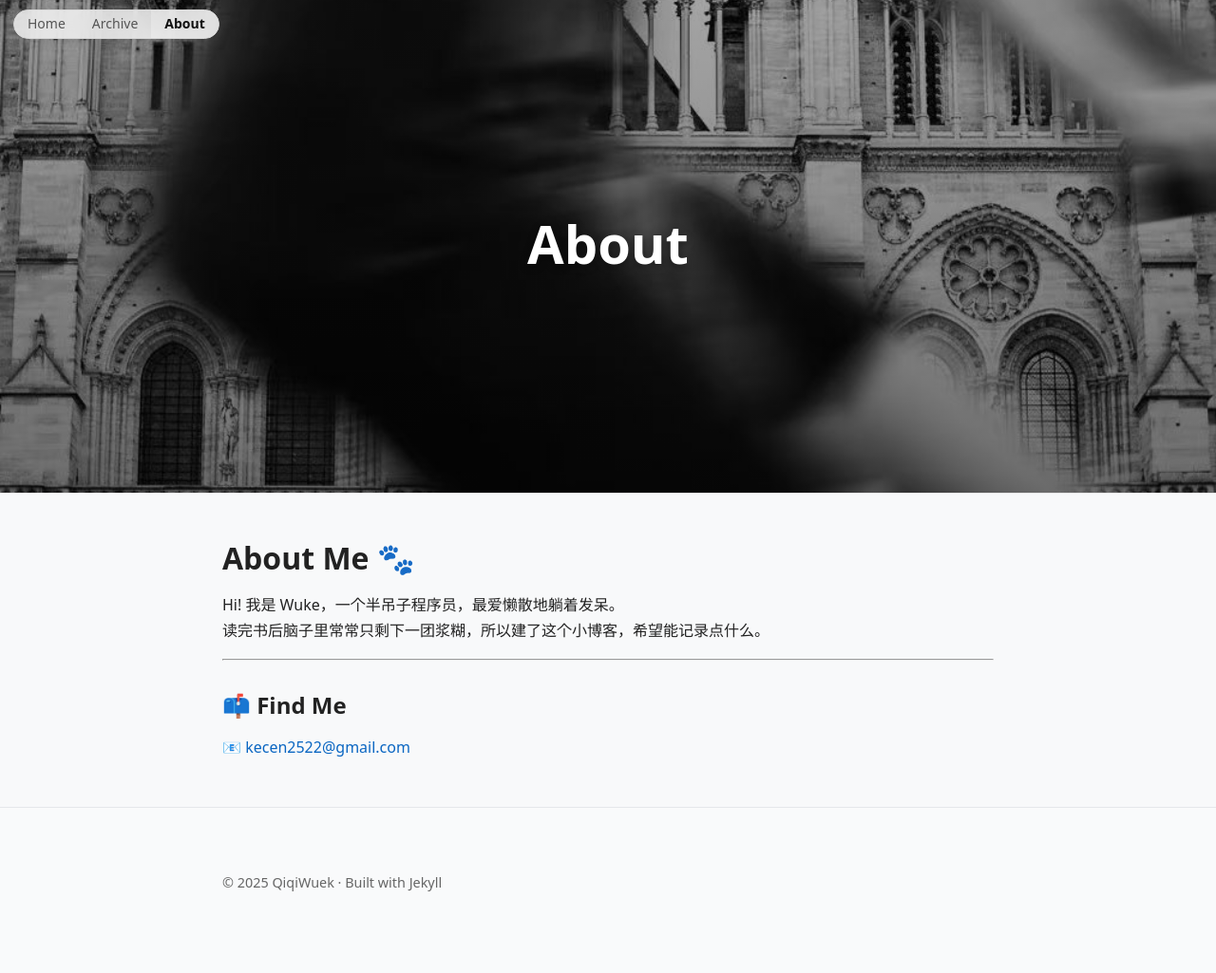
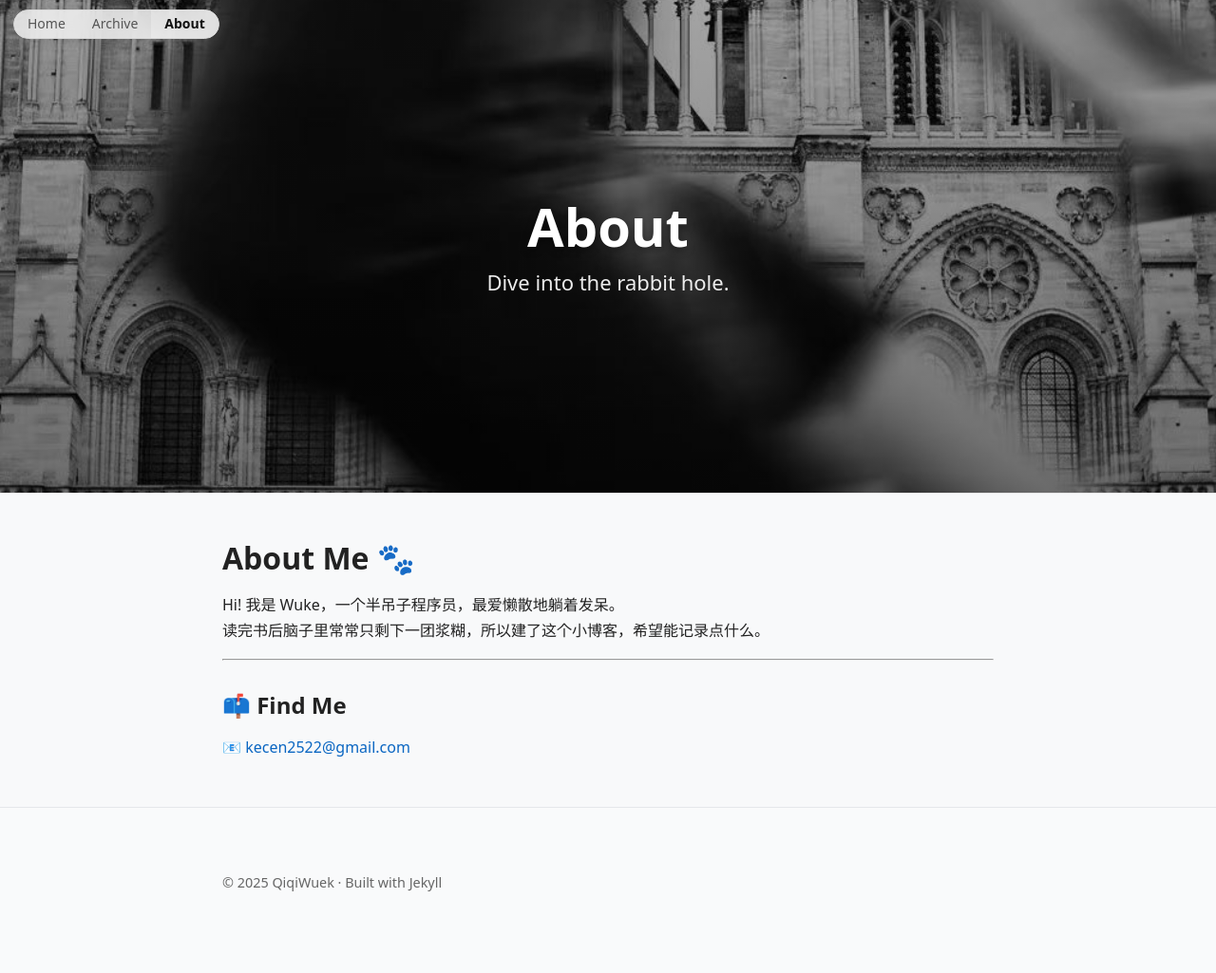
Before and after one commit to qiqiWuek/blog, a Jekyll site: the page built from about.md, in a window 1280 px wide. Shown: the whole page at 95% size. Built offline with Jekyll 4.4.1, drawn with Linux system fonts in a browser that asks for light colours.

Commit message:
dive into

```diff
--- a/_layouts/page.html
+++ b/_layouts/page.html
@@ -30,6 +30,7 @@
     <div class="home-hero__text">
         <h1>{{ page.title }}</h1>
         {% if page.subtitle %}<p>{{ page.subtitle }}</p>{% endif %}
+        <p class="hero-sub">Dive into the rabbit hole.</p>
     </div>
 </section>
 {% endif %}
--- a/_layouts/post.html
+++ b/_layouts/post.html
@@ -19,7 +19,6 @@
         {% if page.subtitle %}
         <p class="hero-subtitle">{{ page.subtitle }}</p>
         {% endif %}
-        <p class="hero-sub">Dive into the rabbit hole.</p>
         {% if page.date %}
         <p class="hero-date">{{ page.date | date: "%b %d, %Y" }}</p>
         {% endif %}
```
